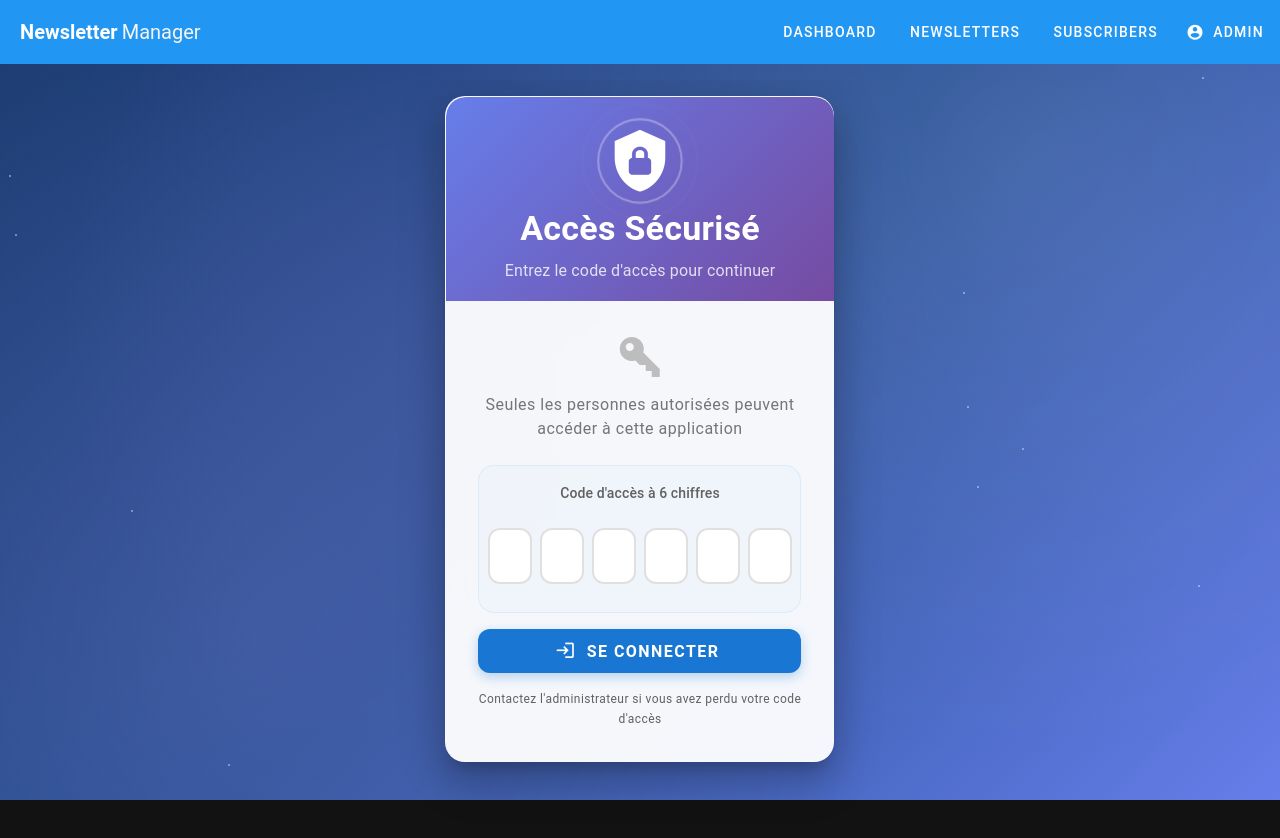
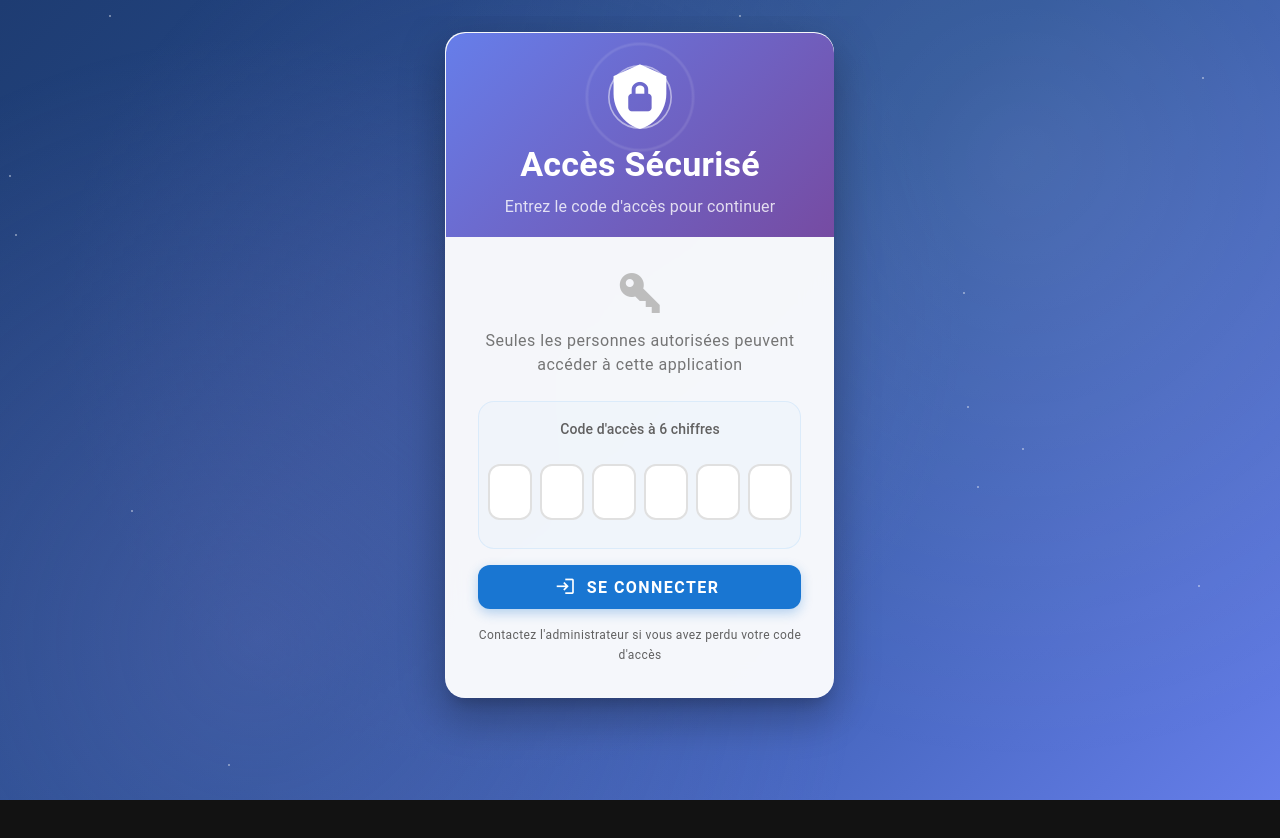
Before and after one commit to nurdjedidi/newsletters_manager, a Nuxt app: page /login in a window 1280 px wide. Shown: the top 838 px of the page. Built offline with nearby package versions, Linux system fonts and the light colour scheme; what moment-hijri would draw is missing.

Commit message:
'update'

```diff
--- a/app.vue
+++ b/app.vue
@@ -1,10 +1,10 @@
 <template>
   <v-app>
     <v-layout>
-      <app-header />
+      <app-header v-if="!isPublicRoute" />
 
       <v-main>
-        <v-container fluid>
+        <v-container fluid :class="{ 'min-h-screen': isPublicRoute }">
           <NuxtPage />
         </v-container>
       </v-main>
@@ -14,6 +14,13 @@
 </template>
 
 <script setup>
+const route = useRoute()
+
+const publicRoutes = ['/login', '/unsubscribe']
+
+const isPublicRoute = computed(() => {
+  return publicRoutes.includes(route.path)
+})
 </script>
 
 <style>
```
